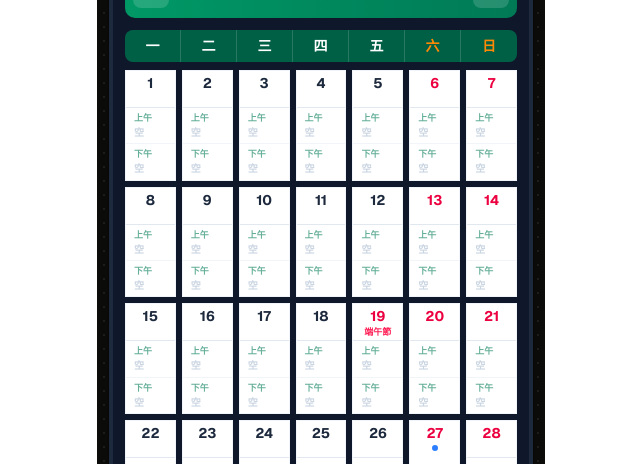
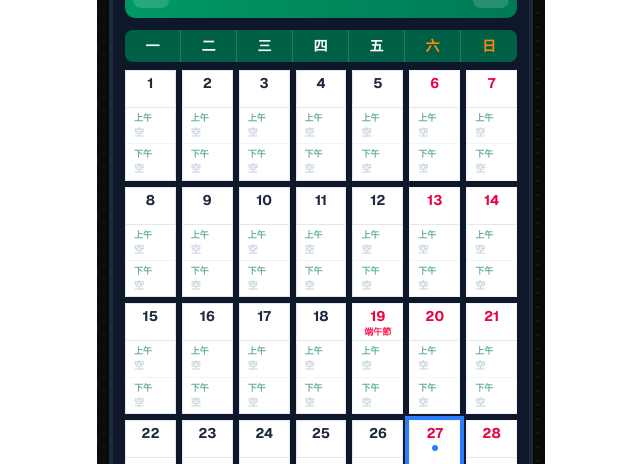
Before and after one commit to nash1399-rgb/AJP-9973-MAZDA, a Next.js app: page / in a window 1280 px wide. Shown: the part 302-766 px from the top of the page, without its empty margins (319-959 px from the left). Built offline with nearby package versions, Linux system fonts and the light colour scheme; no server answers; the database is empty.

Commit message:
revert today highlight to blue ring style

```diff
--- a/components/vehicle-booking.tsx
+++ b/components/vehicle-booking.tsx
@@ -285,11 +285,13 @@ hover:shadow-md
 hover:border-slate-300
 hover:z-10
 ${
-  isToday
-    ? "bg-blue-50 border-blue-200"
+ isToday
+  ? "border-blue-600 ring-4 ring-blue-500"
+  : booked
+    ? "border-orange-500"
     : isOff
-      ? "bg-slate-50"
-      : ""
+      ? "border-red-200 bg-red-50"
+      : "border-slate-200"
 }`}
     >
                 {/* date header */}
```
